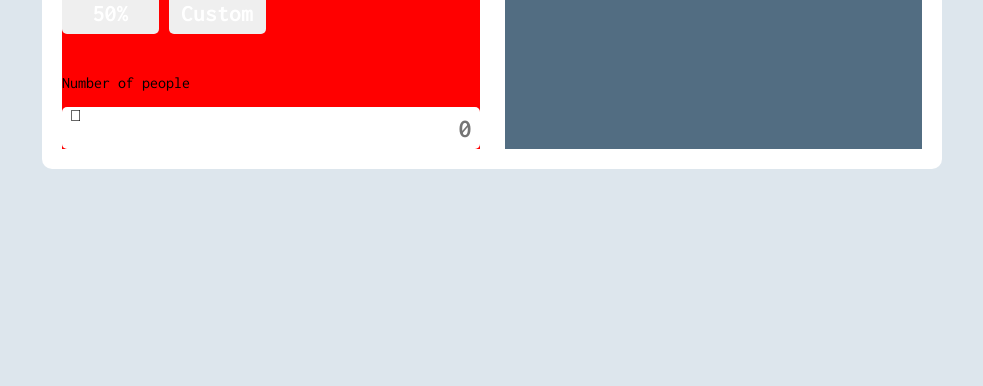
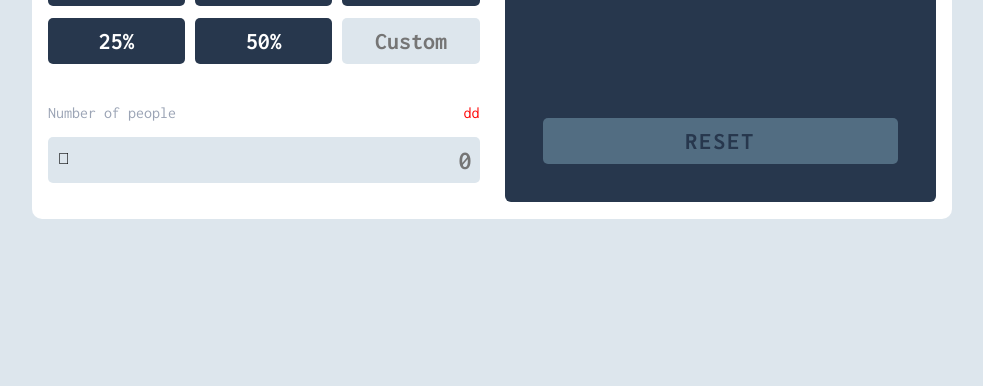
Before and after one commit to 2004-okari/TIP_CALCULATOR, a website built with webpack: page src/index.html in a window 1280 px wide. Shown: the part 414-800 px from the top of the page, without its empty margins (148-1131 px from the left). Built offline with nearby package versions, Linux system fonts and the light colour scheme.

Commit message:
Added styling

```diff
--- a/src/index.html
+++ b/src/index.html
@@ -8,7 +8,9 @@
 </head>
 <body>
   <h1 class="split-text">SPLI<br>TTER</h1>
-  <main class="main">
+  <main class="main-area">
+    <section class="main">
+
       <section class="section-1">
         <div class="cost-1">
           <p class="text-1">Bill</p>
@@ -23,9 +25,12 @@
             <button class="btn-1">15%</button>
             <button class="btn-1">25%</button>
             <button class="btn-1">50%</button>
-          <button class="btn-1">Custom</button>
+            <input type="number" class="btn-2" placeholder="Custom">
           </div>
+          <div class="people-title">
             <p class="text-3">Number of people</p>
+            <span class="error-text">dd</span>
+          </div>
           <div class="total-peeps-div">
             <i class="fa-solid fa-user icon-2"></i>
             <input type="number" class="total-peeps" placeholder="0">
@@ -34,15 +39,18 @@
         <div class="cost-2"></div>
       </section>
       <section class="section-2">
+        <div class="cover-div">
           <div class="result-1">
-        <p class="result-text-1">Tip Amount<span>/ person</span></p>
+            <p class="result-text-1">Tip Amount<br><span class="span-text">/ person</span></p>
             <p class="result-cost">$0.00</p>
           </div>
           <div class="result-2">
-        <p class="result-text-1">Total<span>/ person</span></p>
+            <p class="result-text-1">Total<br><span class="span-text">/ person</span></p>
             <p class="result-cost">$0.00</p>
           </div>
+        </div>
         <button class="reset-btn">reset</button>
+      </section>
     </section>
   </main>
 </body>
--- a/src/style.css
+++ b/src/style.css
@@ -21,30 +21,129 @@ body {
     font-weight: 500;
     color: #9DB2BF;
   }
+  .main-area {
+    margin: 0 4px;
     .main {
       display: grid;
       grid-template-columns: repeat(auto-fit, minmax(330px, 1fr));
-    max-width: 900px;
+      max-width: 920px;
       background: #fff;
       border-radius: 10px;
-    padding: 20px 20px;
+      padding: 16px;
       column-gap: 25px;
       margin: 0 auto;
       .section-1 {
+        padding: 20px 0;
         width: 100%;
-      background-color: red;
+        border-radius: 4px;
         .cost-1 {
           .text-1 {
             margin-bottom: 16px;
+            color: #9BA4B5;
         }
         .bill-cost-div {
+          position: relative;
           .icon-1 {
             position: absolute;
-            padding-left: 8px;
+            left: 10px;
+            top: 21px;
+            transform: translateY(-50%);
+            color: #9BA4B5;
+            font-size: 24px;
+            font-weight: 900;
           }
           .bill-cost {
             text-align: right;
-            height: 42px;
+            height: 46px;
+            width: 100%;
+            border: none;
+            border-radius: 5px;
+            font-size: 26px;
+            font-weight: 700;
+            padding-right: 8px;
+            margin-bottom: 40px;
+            color: #27374D;
+            background-color: #DDE6ED;
+            &::-webkit-inner-spin-button, &::-webkit-outer-spin-button {
+              -webkit-appearance: none;
+              appearance: none;
+            }
+            &:focus {
+              outline: 1px solid #066163;
+            }
+          }
+        }
+        .text-2 {
+          margin-bottom: 16px;
+          color: #9BA4B5;
+        }
+        .tip-percent {
+          margin-bottom: 40px;
+          display: grid;
+          grid-template-columns: repeat(auto-fit, minmax(101px, 1fr));
+          gap: 12px 10px;
+          .btn-1 {
+            cursor: pointer;
+            height: 46px;
+            color: #fff;
+            font-size: 24px;
+            font-weight: 700;
+            border: none;
+            border-radius: 5px;
+            outline: none;
+            background-color: #27374D;
+            &:hover {
+              background-color: #526D82;
+              color: #27374D;
+            }
+            &:active {
+              background-color: #245953;
+              color: #E49393;
+            }
+          }
+          .btn-2 {
+            height: 46px;
+            color: #27374D;
+            font-size: 24px;
+            font-weight: 700;
+            border: none;
+            border-radius: 5px;
+            outline: none;
+            background-color: #DDE6ED;
+            text-align: center;
+            &:focus {
+              outline: 1px solid #066163;
+            }
+            &::-webkit-inner-spin-button, &::-webkit-outer-spin-button {
+              -webkit-appearance: none;
+              appearance: none;
+            }
+          }
+        }
+        .people-title {
+          display: flex;
+          flex-direction: row;
+          justify-content: space-between;
+          align-items: center;
+          margin-bottom: 16px;
+          .text-3 {
+            color: #9BA4B5;
+          }
+          .error-text {
+            color: red;
+          }
+        }
+        .total-peeps-div {
+          position: relative;
+          .icon-2 {
+            position: absolute;
+            left: 10px;
+            top: 21px;
+            transform: translateY(-50%);
+          }
+          .total-peeps {
+            text-align: right;
+            height: 46px;
             width: 100%;
             border: none;
             border-radius: 5px;
@@ -52,50 +151,10 @@ body {
             font-weight: 700;
             padding-right: 8px;
             outline: none;
-            margin-bottom: 40px;
-            &::-webkit-inner-spin-button, &::-webkit-outer-spin-button {
-              -webkit-appearance: none;
-              appearance: none;
+            background-color: #DDE6ED;
+            &:focus {
+              outline: 1px solid #066163;
             }
-          }
-        }
-        .text-2 {
-          margin-bottom: 16px;
-        }
-        .tip-percent {
-          margin-bottom: 40px;
-          display: grid;
-          grid-template-columns: repeat(auto-fit, minmax(90px, 1fr));
-          gap: 10px;
-          .btn-1 {
-            height: 42px;
-            color: #fff;
-            font-size: 24px;
-            font-weight: 700;
-            border: none;
-            border-radius: 5px;
-            outline: none;
-          }
-        }
-        .text-3 {
-          margin-bottom: 16px;
-
-        }
-        .total-peeps-div {
-          .icon-2 {
-            position: absolute;
-            padding-left: 8px;
-          }
-          .total-peeps {
-            text-align: right;
-            height: 42px;
-            width: 100%;
-            border: none;
-            border-radius: 5px;
-            font-size: 26px;
-            font-weight: 700;
-            padding-right: 8px;
-            outline: none;
             &::-webkit-inner-spin-button, &::-webkit-outer-spin-button {
               -webkit-appearance: none;
               appearance: none;
@@ -106,7 +165,58 @@ body {
     }
     .section-2 {
       width: 100%;
+      background-color: #27374D;
+      border-radius: 6px;
+      height: 413.5px;
+      display: flex;
+      flex-direction: column;
+      justify-content: space-between;
+      padding: 58px 38px 38px 38px;
+      .cover-div {
+        .result-1, .result-2 {
+          display: flex;
+          flex-direction: row;
+          justify-content: space-between;
+          margin-bottom: 50px;
+          align-items: center;
+          .result-text-1 {
+            font-weight: 700;
+            font-size: 19px;
+            color: #fff;
+            .span-text {
+              font-size: 14px;
+              color: #DDE6ED;
+            }
+          }
+          .result-cost {
+            font-size: 42px;
+            font-weight: 900;
+            letter-spacing: 2px;
+            color: #86A3B8;
+          }
+        }
+      }
+      .reset-btn {
+        width: 100%;
+        text-transform: uppercase;
+        color: #27374D;
+        font-size: 24px;
+        font-weight: 700;
+        letter-spacing: 2px;
         background-color: #526D82;
+        border: none;
+        border-radius: 5px;
+        height: 46px;
+        &:hover {
+          color: #3C486B;
+          background-color: #9DB2BF;
+        }
+        &:active {
+          background-color: #245953;
+          color: #E49393;
+        }
+      }
+    }
   }
 }
 
```
Also changed, not shown: dist/index.html, dist/main.bundle.js. Lines whose indentation alone changed are shown as unchanged.
